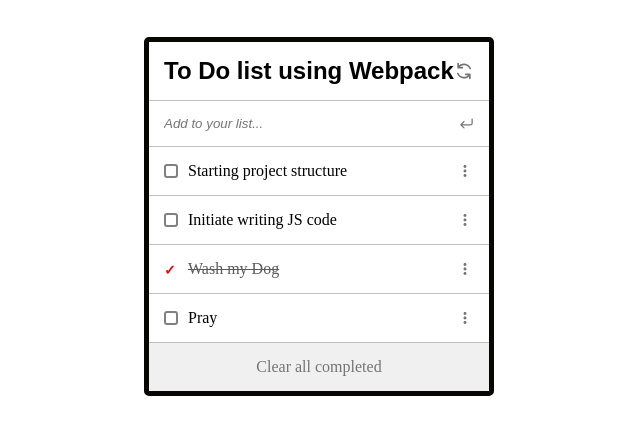
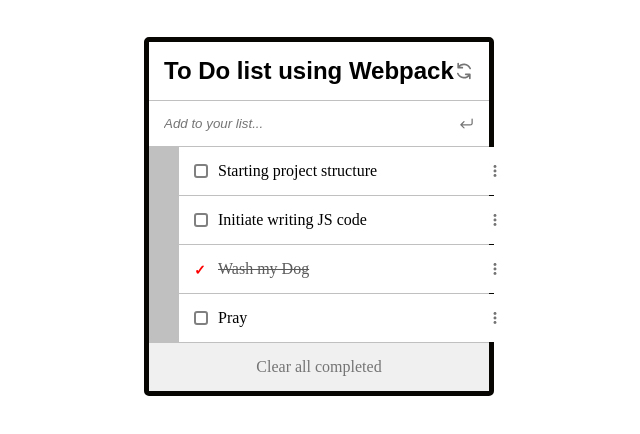
Before and after one commit to AndresEspi/toDoList, a website built with webpack: page src/index.html in a window 1280 px wide. Shown: the whole page, without its empty margins (321-961 px from the left). Built offline with nearby package versions, Linux system fonts and the light colour scheme.

Commit message:
fix: correction

```diff
--- a/src/style.css
+++ b/src/style.css
@@ -17,6 +17,10 @@
 h2 {
   color: black;
   font-family: Arial, Helvetica, sans-serif;
+}
+
+li {
+  margin-left: 30px;
 }
 
 body {
```
